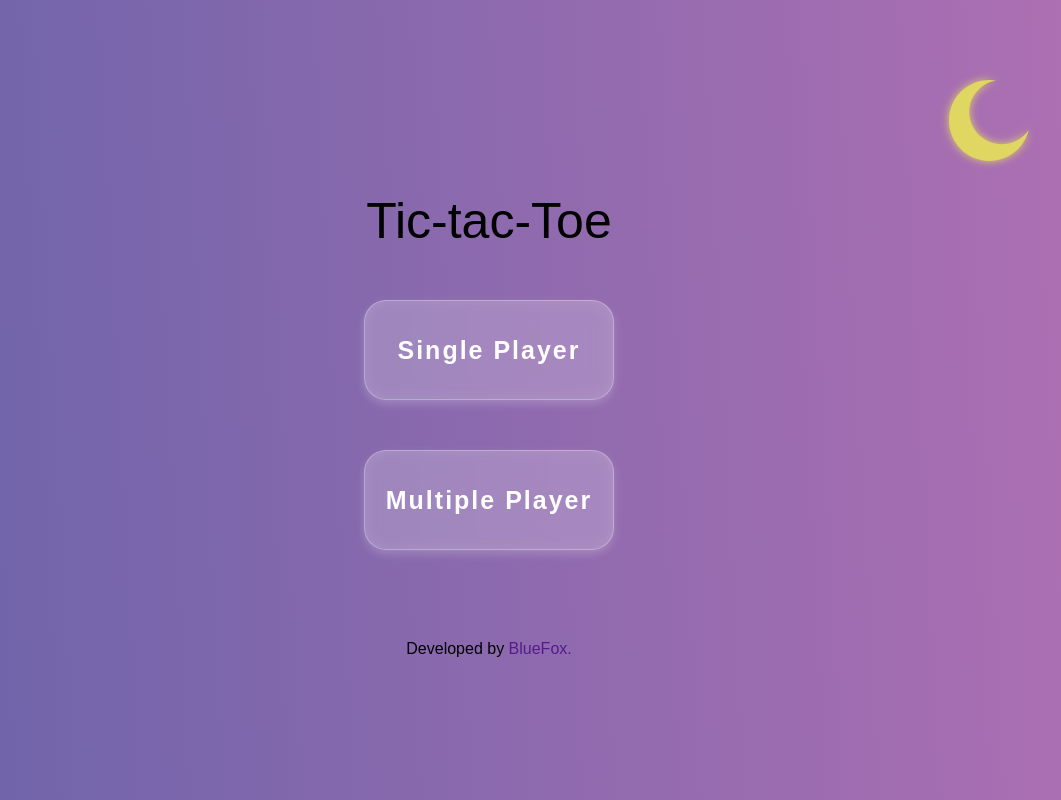
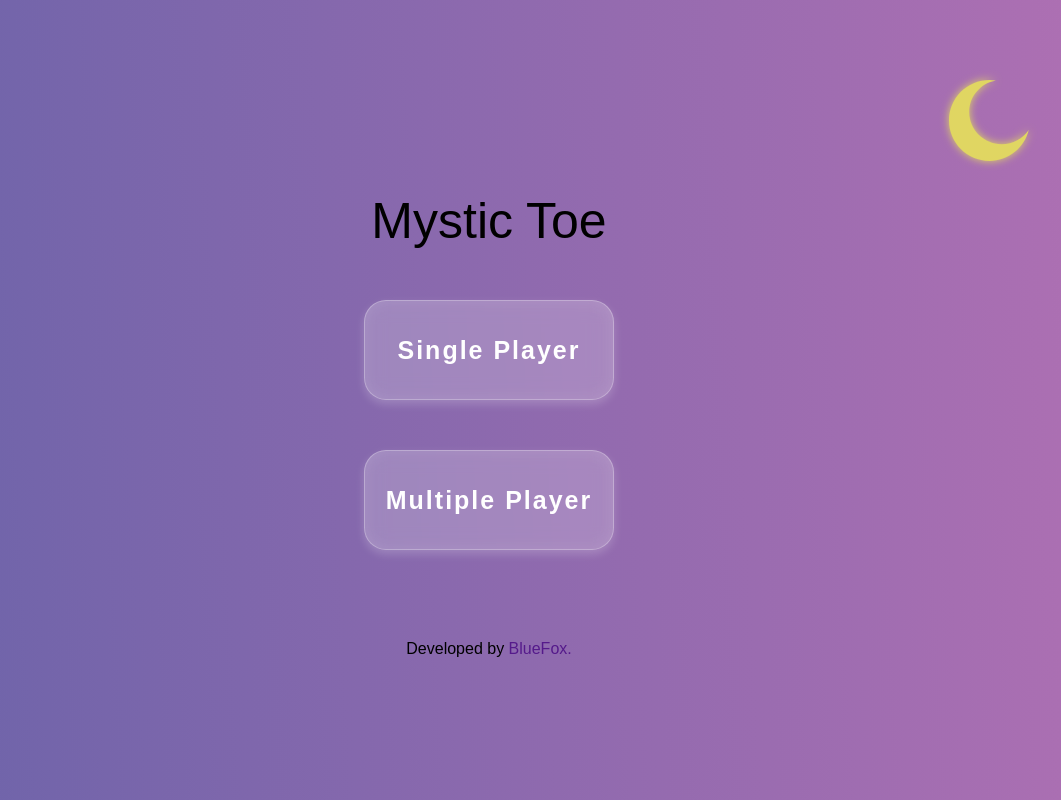
Before and after one commit to Koime5/koime5.github.io, a plain HTML site: page index.html in a window 1280 px wide. Shown: the whole page, without its empty margins (151-1212 px from the left). Drawn offline with Linux system fonts and the light colour scheme; a web font is replaced by a local one.

Commit message:
index.html

```diff
--- a/index.html
+++ b/index.html
@@ -27,7 +27,7 @@
     </div>
   </div>
   <div class="container">
-    <h1>Tic-tac-Toe</h1>
+    <h1>Mystic Toe</h1>
   <a href="" class="glassy-button"><p>Single Player</p></a>
   <a href="" class="glassy-button"><p>Multiple Player</p></a>
   <footer>
```
